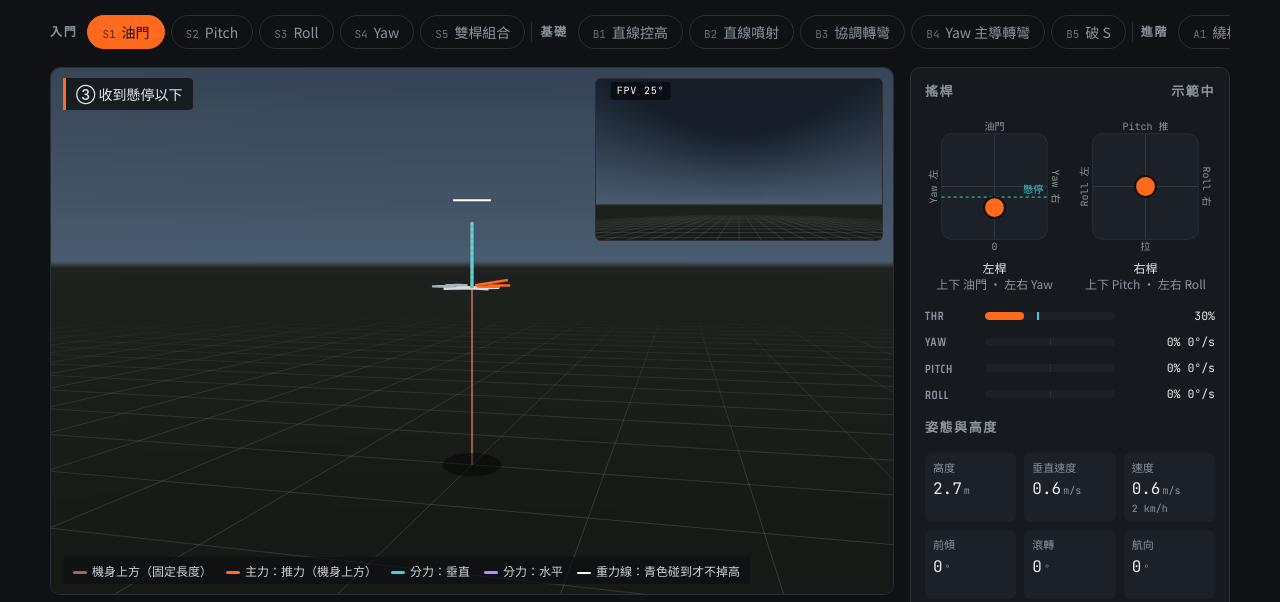
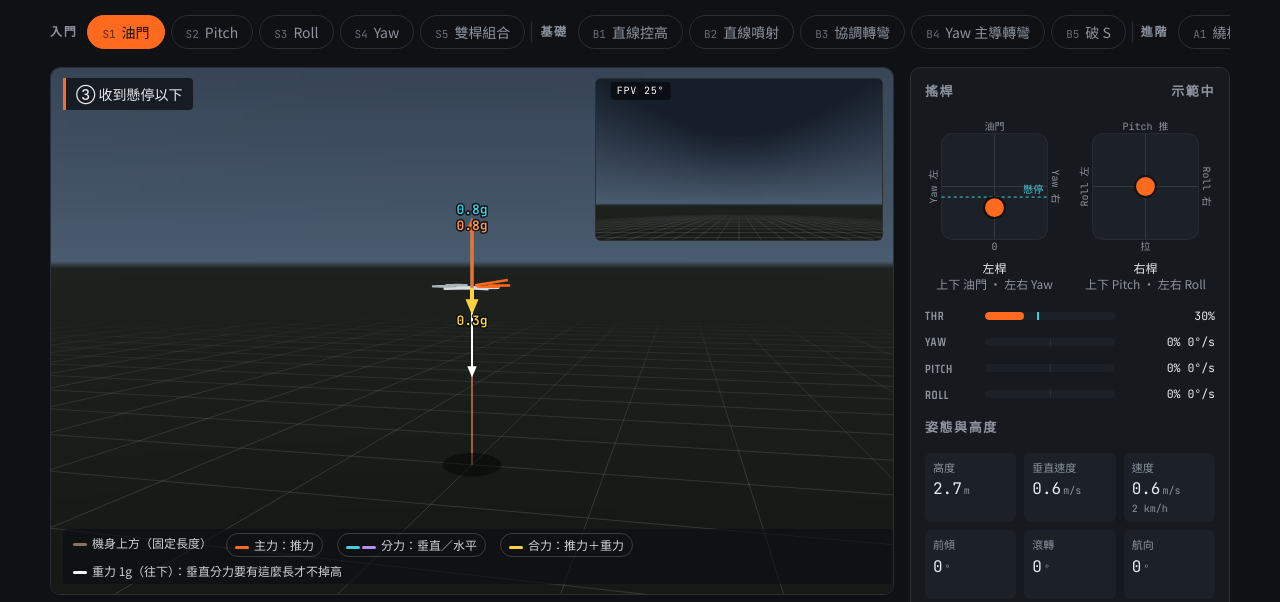
Before and after one commit to kang666-hub/fpv-trainer, a plain HTML site: page index.html in a window 1280 px wide. Shown: the part 130-732 px from the top of the page. Drawn offline with Linux system fonts and the light colour scheme; animation ran at ten frames a second.

Commit message:
B. 合力箭頭、箭頭頭、g 數值標籤、可開關的力圖層（存 forceLayers）
Co-Authored-By: Claude Sonnet 5.5 <noreply@anthropic.com>

```diff
--- a/css/style.css
+++ b/css/style.css
@@ -186,3 +186,6 @@ header .sub{flex:1 1 260px}
 .chsw-k{font-size:11.5px;color:var(--muted);margin-right:2px}
 .chsw-b{font:inherit;font-size:12.5px;padding:3px 10px;border-radius:999px;border:1px solid var(--line);background:transparent;color:var(--muted);cursor:pointer;min-height:30px}
 .chsw-b[aria-pressed="true"]{background:var(--panel2);color:var(--fg);border-color:var(--accent)}
+.legend .lg{font:inherit;color:inherit;background:transparent;border:1px solid rgba(255,255,255,.18);border-radius:999px;padding:1px 8px;cursor:pointer;min-height:24px}
+.legend .lg[aria-pressed="false"]{opacity:.4;text-decoration:line-through}
+.legend .lg i + i{margin-left:-3px}
--- a/data/lessons.json
+++ b/data/lessons.json
@@ -12,6 +12,14 @@
     "飛法沒有對錯：看懂「打的桿 → 機身姿態 → 推力怎麼分解 → FPV 看到什麼」，再練出自己的飛法。",
     "實機前提：空曠場地、遠離人群與電線、遵守當地法規、準備 3–4 顆電池，只練模擬器已過關的動作。"
   ],
+  "legend": {
+    "body": "機身上方（固定長度）",
+    "thrust": "主力：推力",
+    "comps": "分力：垂直／水平",
+    "net": "合力：推力＋重力",
+    "gravity": "重力 1g（往下）：垂直分力要有這麼長才不掉高",
+    "netNote": "合力 = 推力＋重力（這裡忽略空氣阻力）。合力指向哪裡，飛機就往哪裡加速、路線就往哪裡彎。"
+  },
   "free": {
     "title": "自由練習",
     "notes": [
--- a/index.html
+++ b/index.html
@@ -40,13 +40,7 @@
           <span class="fpvtag" id="fpvtag">FPV 25°</span>
           <div class="phase" id="phase"></div>
           <div class="banner" id="banner" hidden>觸地</div>
-          <div class="legend" id="legend">
-            <span><i style="background:rgba(255,214,170,.5)"></i>機身上方（固定長度）</span>
-            <span><i style="background:var(--accent)"></i>主力：推力（機身上方）</span>
-            <span><i style="background:var(--cyan)"></i>分力：垂直</span>
-            <span><i style="background:var(--violet)"></i>分力：水平</span>
-            <span><i style="background:#fff;height:2px"></i>重力線：青色碰到才不掉高</span>
-          </div>
+          <div class="legend" id="legend"></div>
         </div>
         <div class="timeline" id="timeline" hidden>
           <div class="tl-bar" id="tlBar" aria-hidden="true"></div>
--- a/js/app.js
+++ b/js/app.js
@@ -17,6 +17,8 @@ let stageEnds = [], stageProf = [], stageIdx = -1;
 let CLASS = LESSONS;                 // 教室課程順序（讀到 lessons.json 後依關卡順序排）
 let page = 'class';
 let freeView = 'fpv'; // 自由練習的大畫面：'fpv' | 'chase'，存在設定裡
+let forceLayers = { thrust: true, comps: true, net: true }; // 力的圖層開關，存在設定（forceLayers）
+let legendText = null;                // lessons.json 的 legend 文字
 let freeChannels = normChannels(null); // 自由練習的通道開關（true = 開），存在設定裡
 let L = CLASS[0], vIdx = 0, t = 0, mem = {}, paused = false, speed = 1, crashT = 0, camMode = L.cam;
 let hist = [], trail = [], ghost = [], stats = { minz: 1e9, maxz: -1e9, z0: 0, crashed: false }, lastResult = '';
@@ -33,6 +35,7 @@ function applyContent(data) {
     Object.assign(l, { title: lv.title, notes: lv.notes, watch: lv.watch, tier: tier.id, levelId: lv.id });
     for (const v of l.variants) { const jv = lv.variants.find((x) => x.key === v.key); if (jv) Object.assign(v, { kind: jv.kind, label: jv.label, stages: jv.stages, relates: jv.relates ?? null }); }
   }
+  legendText = data.legend || null; buildLegend();
   if (data.free) Object.assign(FREE, { title: data.free.title, notes: data.free.notes, watch: data.free.watch });
 }
 
@@ -46,6 +49,22 @@ const CH = [
 $('chs').innerHTML = CH.map((c) => `<div class="ch" id="ch_${c.key}"><span class="k">${c.k}</span><div class="track">${c.uni ? `<span class="hov" style="left:${HOVER * 100}%"></span>` : '<span class="mid"></span>'}<span class="fill" id="f_${c.key}"></span></div><span class="v" id="v_${c.key}"></span></div>`).join('');
 const TELE = [['alt', '高度', 'm'], ['vz', '垂直速度', 'm/s'], ['spd', '速度', 'm/s'], ['pit', '前傾', '°'], ['rol', '滾轉', '°'], ['hdg', '航向', '°']];
 $('tele').innerHTML = TELE.map(([id, k, u]) => `<div class="t"><div class="k">${k}</div><div class="v"><span id="t_${id}">0</span><small>${u}</small></div><div class="sub"${id === 'spd' ? ' id="t_kmh">0 km/h' : '>'}</div></div>`).join('');
+
+// ===== 圖例（可點的圖層開關）=====
+function buildLegend() {
+  const t = legendText, el = $('legend');
+  if (!t) { el.innerHTML = ''; return; }
+  const bar = (c) => `<i style="background:${c}"></i>`;
+  const tog = (k, bars, text, tip) => `<button type="button" class="lg" data-k="${k}" aria-pressed="${forceLayers[k]}"${tip ? ` title="${esc(tip)}"` : ''}>${bars}${esc(text)}</button>`;
+  el.innerHTML = `<span>${bar('rgba(255,214,170,.5)')}${esc(t.body)}</span>`
+    + tog('thrust', bar('var(--accent)'), t.thrust)
+    + tog('comps', bar('var(--cyan)') + bar('var(--violet)'), t.comps)
+    + tog('net', bar('#ffd23f'), t.net, t.netNote)
+    + `<span>${bar('#fff')}${esc(t.gravity)}</span>`;
+  el.querySelectorAll('button').forEach((b) => {
+    b.onclick = async () => { const k = b.dataset.k; forceLayers = { ...forceLayers, [k]: !forceLayers[k] }; buildLegend(); settings = await store.saveSettings({ forceLayers }); };
+  });
+}
 
 // ===== 教室 UI =====
 const shortTitle = (s) => String(s).replace(/（.*?）/g, '');
@@ -367,7 +386,7 @@ function frame(now) {
         if (sl.length > 90) { sl.shift(); sr.shift(); }
       }
     }
-    const S = { sim, poles: L.poles, ghost, trail, marks: L.overlay ? L.overlay(L.variants[vIdx], sim, t, mem) : null };
+    const S = { sim, poles: L.poles, ghost, trail, layers: forceLayers, marks: L.overlay ? L.overlay(L.variants[vIdx], sim, t, mem) : null };
     const fpvMain = L.free && freeView === 'fpv'; // 自由練習預設 FPV 為大畫面，小畫面放第三人稱
     const mode = L.free ? 'chase' : camMode;
     const drawChase = (cv, ratio) => { const c = sizeCanvas(cv, ratio); scene(c.ctx, viewCam(c.W, c.H, sim, mode, L.side), S, true); };
@@ -546,6 +565,7 @@ async function init() {
   settings = await store.loadSettings();
   freeView = settings.freeView === 'chase' ? 'chase' : 'fpv';
   freeChannels = normChannels(settings.freeChannels); buildChSwitch();
+  forceLayers = { thrust: settings.forceLayers?.thrust !== false, comps: settings.forceLayers?.comps !== false, net: settings.forceLayers?.net !== false }; buildLegend();
   updateGpSliders(); updateGpUi();
   buildSpeed(); selectLesson(CLASS[0]);
   requestAnimationFrame(frame);
--- a/js/view.js
+++ b/js/view.js
@@ -1,5 +1,6 @@
 // 3D 繪圖、搖桿、高度圖。只畫圖，不持有模擬狀態（狀態由 app.js 傳入）。
 import { HOVER, D2R, V, M } from './core.js';
+import { forces } from './forces.js';
 
 let chase = null; // 追尾／跟隨鏡頭的平滑狀態
 export function resetChase() { chase = null; }
@@ -67,7 +68,7 @@ function poly(ctx, cam, pts, color, w, dash) {
   ctx.beginPath(); for (let i = 1; i < pts.length; i++) seg(ctx, cam, pts[i - 1], pts[i]);
   ctx.setLineDash(dash || []); ctx.strokeStyle = color; ctx.lineWidth = w; ctx.stroke(); ctx.setLineDash([]);
 }
-function drawDrone(ctx, cam, sim) {
+function drawDrone(ctx, cam, sim, layers) {
   const R = sim.R, p = sim.p, xb = M.col(R, 0), yb = M.col(R, 1), zb = M.col(R, 2);
   const at = (x, y, z) => V.add(p, V.mul(xb, x), V.mul(yb, y), V.mul(zb, z));
   // 地面影子＋高度線
@@ -84,17 +85,39 @@ function drawDrone(ctx, cam, sim) {
   line(ctx, cam, at(0.05, 0, 0.04), at(0.55, 0, 0.12), '#ff6a1f', 2.5); // 鏡頭方向
   // 機身上方：固定長度的半透明細線，油門歸零（推力箭頭消失）或倒置時也看得出機身朝向
   line(ctx, cam, p, V.add(p, V.mul(zb, 0.6)), 'rgba(255,214,170,0.5)', 2);
-  // 推力與垂直分量
-  const L0 = 1.3, Lt = sim.st.thr / HOVER * L0;
-  line(ctx, cam, p, V.add(p, V.mul(zb, Lt)), '#ff6a1f', 3);
-  line(ctx, cam, p, V.add(p, [0, 0, Lt * zb[2]]), '#3fd0e0', 3);
-  // 水平分力（紫）：推力投影到水平面；虛線把推力、垂直分力、水平分力連成平行四邊形
-  const tip = V.add(p, V.mul(zb, Lt)), vt = V.add(p, [0, 0, Lt * zb[2]]), ht = V.add(p, [Lt * zb[0], Lt * zb[1], 0]);
-  line(ctx, cam, p, ht, '#b78cff', 3);
-  poly(ctx, cam, [tip, vt], 'rgba(255,255,255,0.3)', 1, [3, 3]);
-  poly(ctx, cam, [tip, ht], 'rgba(255,255,255,0.3)', 1, [3, 3]);
-  const tick = V.add(p, [0, 0, L0]), hd = V.norm(V.cross([0, 0, 1], cam.f).map((v) => v || 0.001));
-  line(ctx, cam, V.add(tick, V.mul(hd, -0.28)), V.add(tick, V.mul(hd, 0.28)), '#ffffff', 2);
+  // 力的箭頭：全部用 forces.js 的數字（單位 g），1g = 懸停推力的長度 L0
+  const Fz = forces(sim), L0 = 1.3, small = cam.W < 600, lay = layers || { thrust: true, comps: true, net: true };
+  const at0 = (v) => V.add(p, V.mul(v, L0)), used = [];
+  arrow(ctx, cam, p, V.add(p, [0, 0, -L0]), '#ffffff', 2);                                   // 重力 1g，往下
+  if (lay.comps) {
+    const vt = at0(Fz.vertical), ht = at0(Fz.horizontal), tip = at0(Fz.thrust);
+    poly(ctx, cam, [tip, vt], 'rgba(255,255,255,0.3)', 1, [3, 3]);
+    poly(ctx, cam, [tip, ht], 'rgba(255,255,255,0.3)', 1, [3, 3]);
+    if (Fz.verticalMag > 0.05) arrow(ctx, cam, p, vt, '#3fd0e0', 3, small ? '' : fmtG(Fz.verticalMag), '#3fd0e0', used);
+    if (Fz.horizontalMag > 0.05) arrow(ctx, cam, p, ht, '#b78cff', 3, small ? '' : fmtG(Fz.horizontalMag), '#b78cff', used);
+  }
+  if (lay.thrust && Fz.thrustMag > 0.05) arrow(ctx, cam, p, at0(Fz.thrust), '#ff6a1f', 3, fmtG(Fz.thrustMag), '#ff9a5c', used);
+  if (lay.net && Fz.netMag >= 0.05) arrow(ctx, cam, p, at0(Fz.net), '#ffd23f', 4, fmtG(Fz.netMag), '#ffd23f', used);
+}
+const fmtG = (g) => g.toFixed(1) + 'g';
+// 箭頭（線＋跟著方向的三角箭頭頭）＋尖端旁的數值標籤（暗色描邊）；used 記錄已放的標籤位置，太近就往下錯開
+function arrow(ctx, cam, a, b, color, w, label, labelColor, used) {
+  line(ctx, cam, a, b, color, w);
+  const A = proj(cam, a), B = proj(cam, b); if (!A || !B) return;
+  const dx = B[0] - A[0], dy = B[1] - A[1], len = Math.hypot(dx, dy); if (len < 5) return;
+  const ux = dx / len, uy = dy / len, hs = Math.min(len * 0.6, 5 + w * 2.2);
+  ctx.beginPath(); ctx.moveTo(B[0] + ux * hs * 0.4, B[1] + uy * hs * 0.4);
+  ctx.lineTo(B[0] - ux * hs * 0.8 - uy * hs * 0.5, B[1] - uy * hs * 0.8 + ux * hs * 0.5);
+  ctx.lineTo(B[0] - ux * hs * 0.8 + uy * hs * 0.5, B[1] - uy * hs * 0.8 - ux * hs * 0.5);
+  ctx.closePath(); ctx.fillStyle = color; ctx.fill();
+  if (!label) return;
+  const fs = Math.max(10, Math.min(13, cam.W / 55));
+  let x = B[0] + ux * 12, y = B[1] + uy * 12;
+  for (let i = 0; i < 4 && used.some((o) => Math.abs(o[0] - x) < 30 && Math.abs(o[1] - y) < fs + 2); i++) y += fs + 3;
+  used.push([x, y]);
+  ctx.save(); ctx.font = `600 ${fs}px "JetBrains Mono",ui-monospace,monospace`; ctx.textAlign = 'center'; ctx.textBaseline = 'middle';
+  ctx.lineJoin = 'round'; ctx.lineWidth = 3; ctx.strokeStyle = 'rgba(8,10,13,0.9)'; ctx.strokeText(label, x, y);
+  ctx.fillStyle = labelColor || color; ctx.fillText(label, x, y); ctx.restore();
 }
 // 示範的參照物：水平虛線（進場／改出高度）、兩線之間的 Δh、同高的參照塔。座標都在 y=0 的飛行面上
 function drawMarks(ctx, cam, M) {
@@ -126,7 +149,7 @@ export function scene(ctx, cam, S, withDrone) {
   if (S.ghost.length) poly(ctx, cam, S.ghost, 'rgba(255,255,255,0.4)', 1.5, [6, 6]);
   if (S.trail.length > 1) poly(ctx, cam, S.trail, 'rgba(255,106,31,0.55)', 2);
   if (S.marks) drawMarks(ctx, cam, S.marks);
-  if (withDrone) drawDrone(ctx, cam, sim);
+  if (withDrone) drawDrone(ctx, cam, sim, S.layers);
   poles.filter((o) => o.z < dz).sort((a, b) => b.z - a.z).forEach((o) => drawPole(ctx, cam, o.pp));
 }
 // 旁觀鏡頭設定在各示範的 side 欄位（{follow:[...]} 跟隨 或 {pos, look} 固定）；自由練習只用追尾
```
